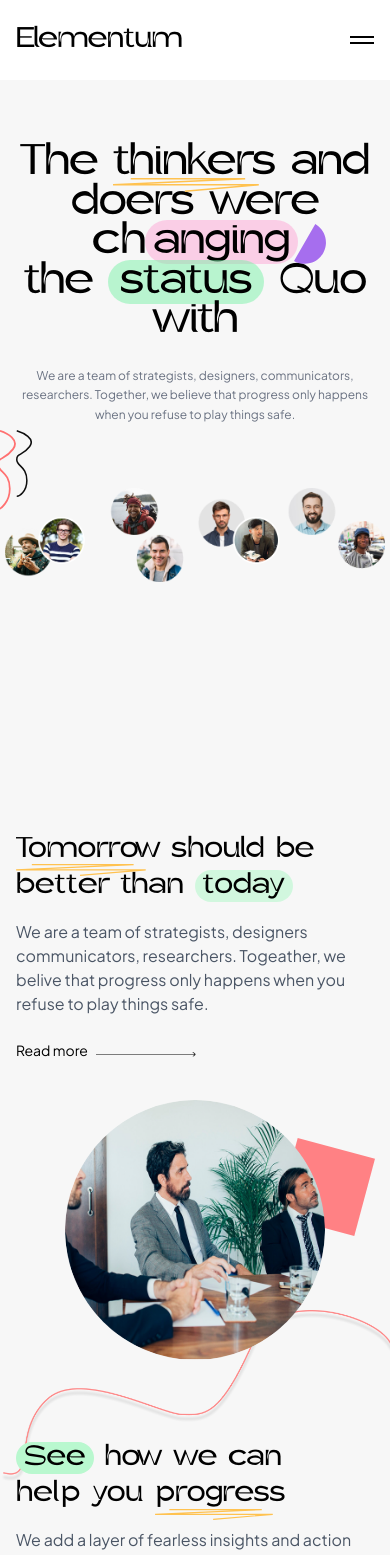
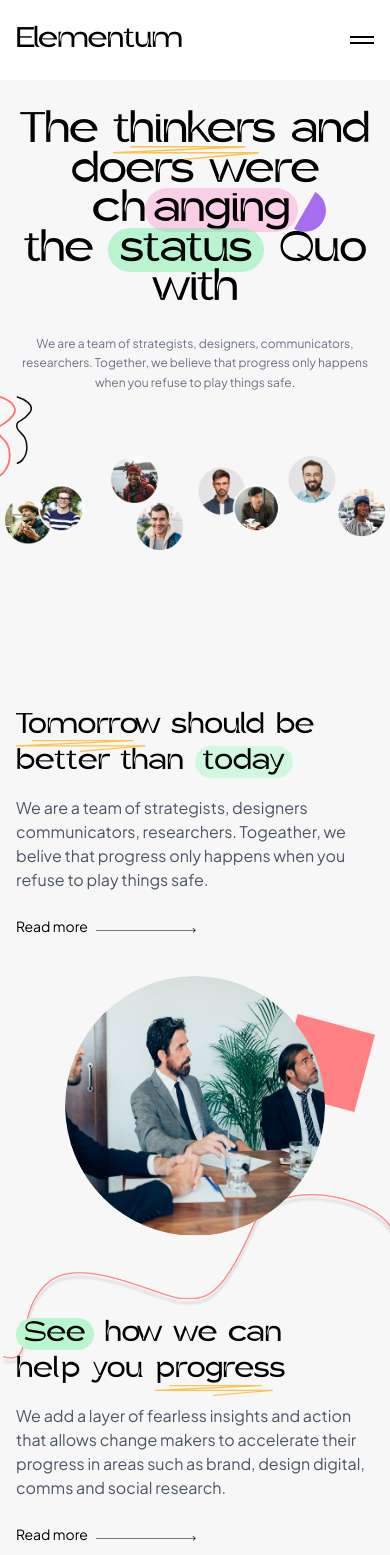
Before and after one commit to Hrisshhii/modern-agency-landing, a React (Vite) app: page / in a window 390 px wide. Shown: the top 1555 px of the page. Built offline with nearby package versions, Linux system fonts and the light colour scheme.

Commit message:
Fix: padding and the positioning fixes

```diff
--- a/src/sections/About.tsx
+++ b/src/sections/About.tsx
@@ -8,7 +8,7 @@ import bgLine from "../assets/bg-line.png";
 
 const About = () => {
   return (
-    <section className="py-20 bg-[#f7f7f7] relative overflow-hidden">
+    <section className="py-5 md:py-20 bg-[#f7f7f7] relative overflow-hidden">
       <img src={bgLine} className="absolute md:right-0 top-[43%] md:top-[28%] w-full md:w-[82%] opacity-80 pointer-events-none z-0 "/>
       <Container>
         <div className="relative z-10">
--- a/src/sections/Hero.tsx
+++ b/src/sections/Hero.tsx
@@ -7,8 +7,8 @@ import underline from "../assets/underline.svg";
 
 const Hero = () => {
   return (
-    <section className="py-16 bg-[#f7f7f7] relative overflow-hidden">
-      <img src={halfCircle} className="absolute right-16 md:right-38 top-36 md:top-40 w-8 sm:w-16 md:w-20 opacity-80"/>
+    <section className="py-8 md:py-16 bg-[#f7f7f7] relative overflow-hidden">
+      <img src={halfCircle} className="absolute right-16 md:right-38 top-28 md:top-40 w-8 sm:w-16 md:w-20 opacity-80"/>
       <img src={squiggleRed} className="absolute left-0 top-[52%] md:top-[35%] w-4 md:w-13"/>
       <img src={squiggleBlack} className="absolute left-4 md:left-10 top-[52%] md:top-[35%] w-4 md:w-15"/>
       <Container>
```
